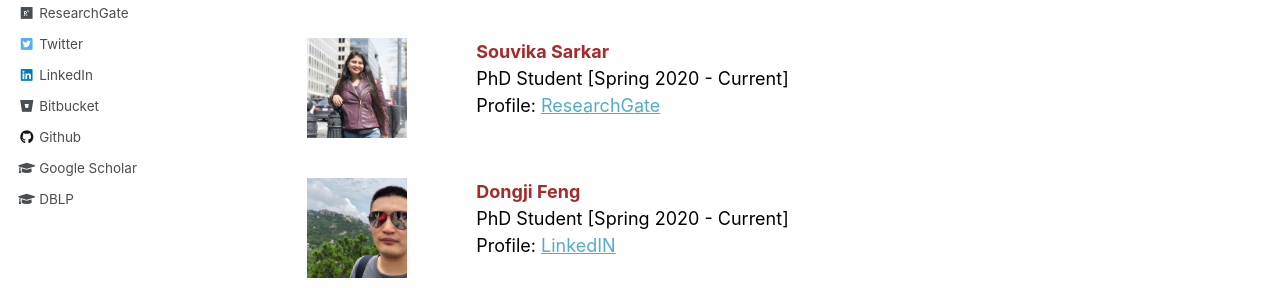
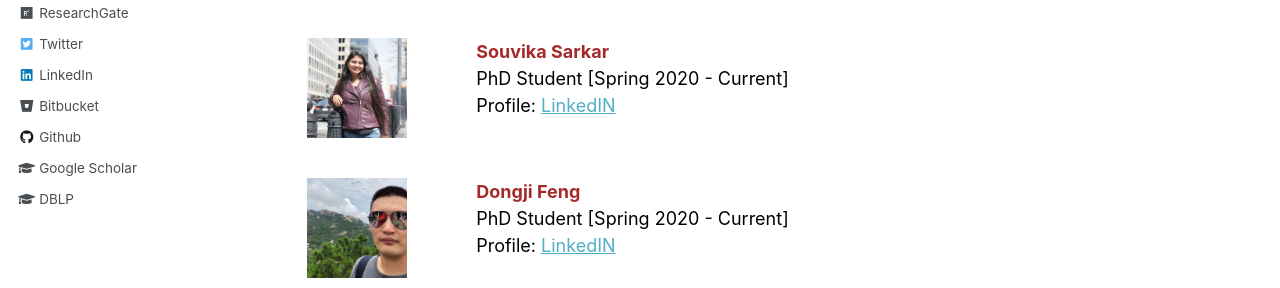
Before and after one commit to karmake2/karmake2.github.io, a Jekyll site: the page built from _pages/students.html, in a window 1280 px wide and 1339 px high. Shown: the part 567-855 px from the top of the window. Built offline with Jekyll 4.4.1, drawn with Linux system fonts in a browser that asks for light colours.

Commit message:
Souvika LinkedIN

```diff
--- a/_pages/students.html
+++ b/_pages/students.html
@@ -36,7 +36,7 @@ author_profile: true
 			<span style="color:black">
 				<font color="brown" ><b>Souvika Sarkar</b></font><br/>
 				PhD Student  [Spring 2020 - Current]<br/>
-				Profile: <a href="https://www.researchgate.net/profile/Souvika_Sarkar2" target="_blank">ResearchGate</a></span></td>
+				Profile: <a href="https://www.linkedin.com/in/souvika/" target="_blank">LinkedIN</a></span></td>
  	</tr>
  	<tr>
 		<td class="table__tablenospace"><img src='/images/students/Dongji.png' style='height:100px;;width:100px'></td>
```
Also changed, not shown: 2 other files.
